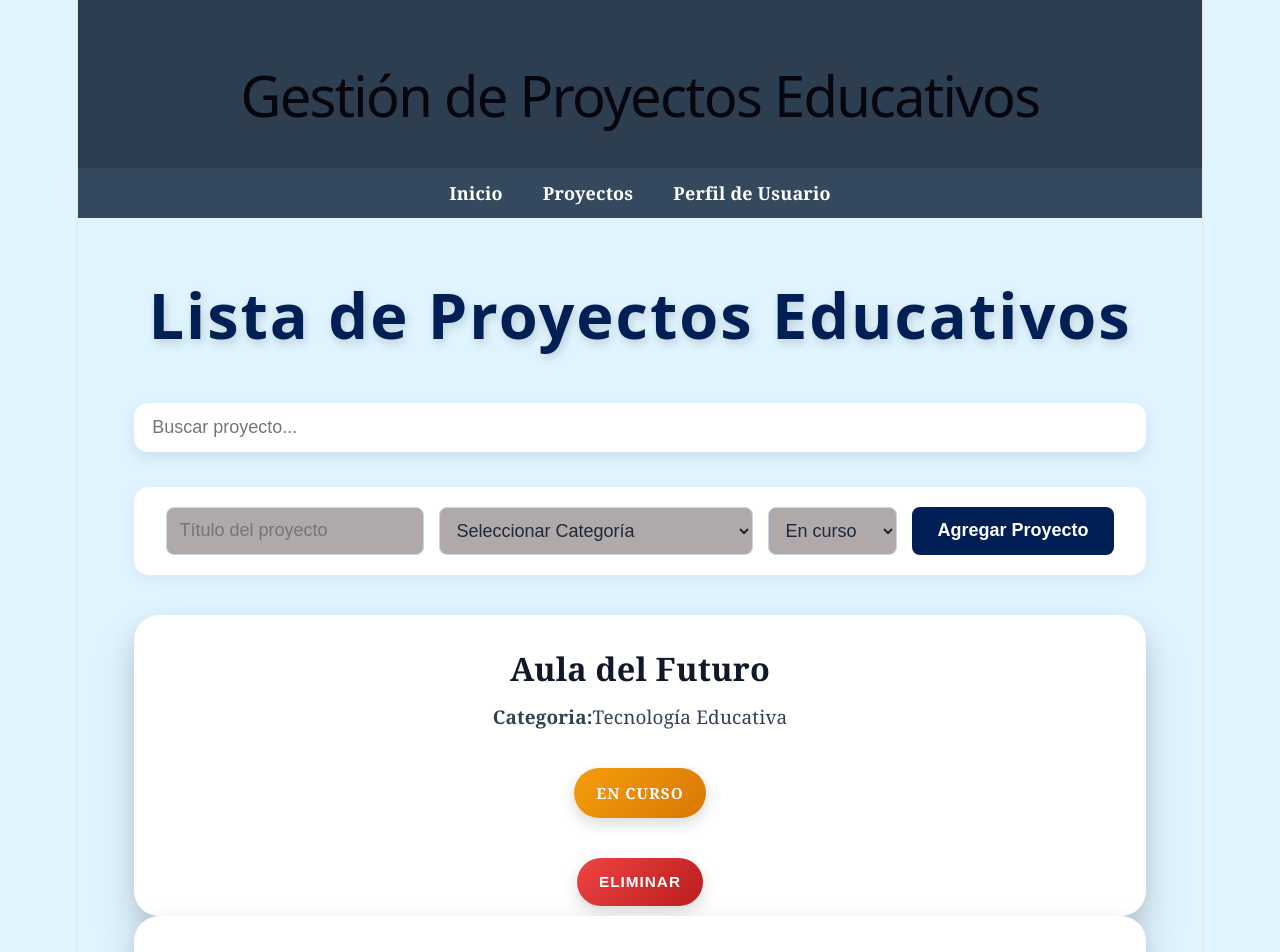
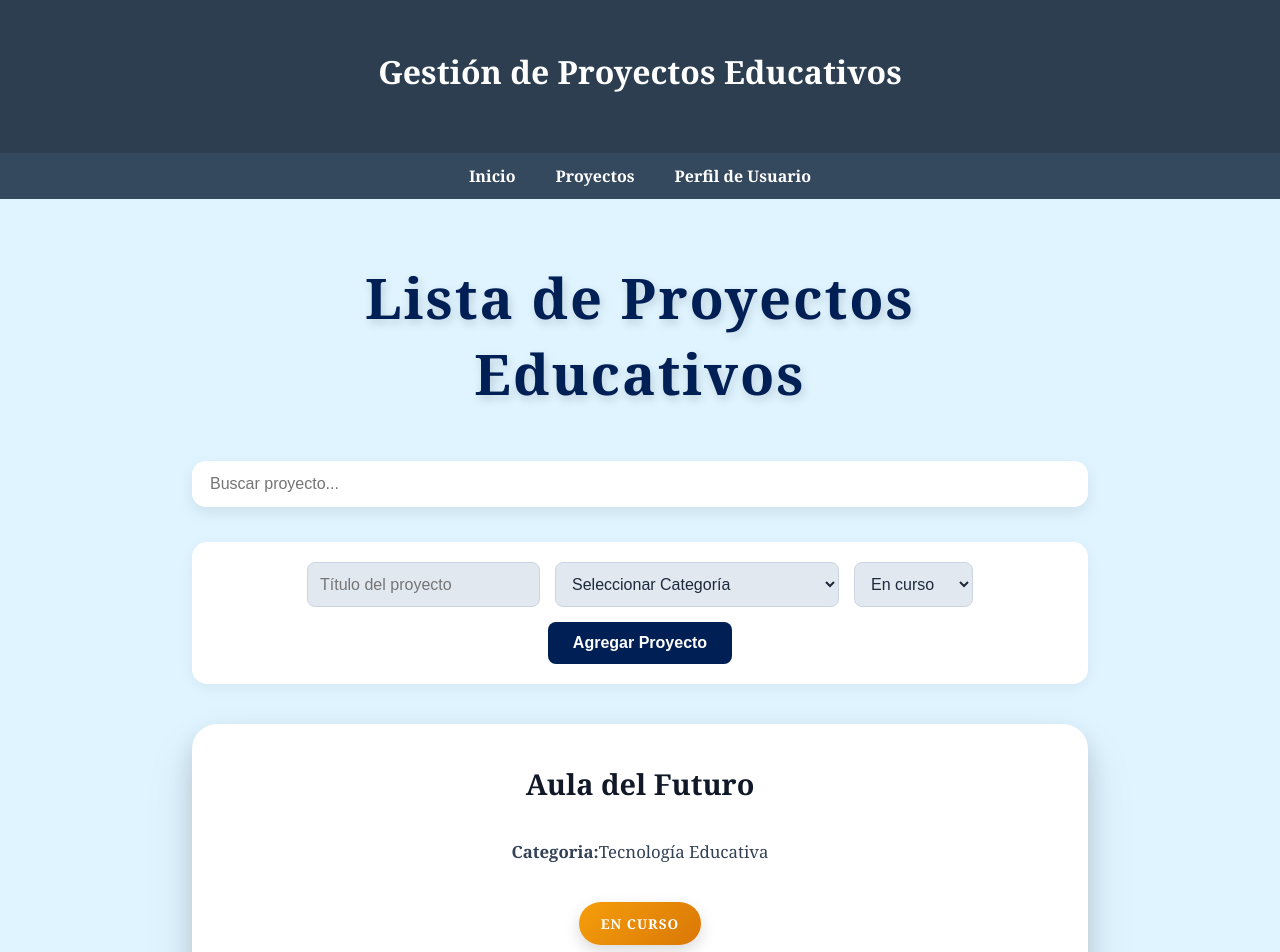
Before and after one commit to TomasTastaca/pv_tp3_grupo16, a React (Vite) app: page / in a window 1280 px wide. Shown: the top 952 px of the page. Built offline with nearby package versions, Linux system fonts and the light colour scheme.

Commit message:
modifique el listaProyecto.cssy comente todo el index.css

```diff
--- a/src/css/listaProyectos.css
+++ b/src/css/listaProyectos.css
@@ -11,7 +11,7 @@ body{
 }
 
 .container{
-    width: 90%;
+    width: 70%;
     max-width: 1200px;
     margin: 60px auto;
 }
@@ -52,6 +52,10 @@ body{
 
 .card-content{
     padding: 30px;
+     display: flex;
+    flex-direction: column;
+    align-items: center;
+    text-align: center;
 }
 
 .card-content h3{
@@ -128,12 +132,13 @@ body{
     justify-content: center;
 }
 
-.form-agregar input,.form-agregar select{
+.form-agregar input,
+.form-agregar select{
     padding: 12px;
     border: 1px solid #cbd5e1;
     border-radius: 8px;
     font-size: 1rem;
-    background-color: rgb(175, 169, 169);
+    background-color: #e2e8f0;
     color: #1e293b;
     outline: none;
 }
@@ -155,7 +160,8 @@ body{
 }
 /*boton de eliminar*/
 .btn-delete{
-    margin-top: 10px;
+    display:block;
+    margin: 10px auto;
     padding: 15px 22px;
     border: none;
     border-radius: 30px;
@@ -169,3 +175,7 @@ body{
     box-shadow: 0 6px 15px rgba(0,0,0,0.15);
     transition: all 0.3s ease;
 }
+.btn-delete:hover{
+    transform: scale(1.05);
+    opacity: 0.9;
+}
--- a/src/index.css
+++ b/src/index.css
@@ -1,4 +1,4 @@
-:root {
+/*:root {
   --text: #6b6375;
   --text-h: #08060d;
   --bg: #fff;
@@ -109,3 +109,4 @@ code {
   padding: 4px 8px;
   background: var(--code-bg);
 }
+*/
```
